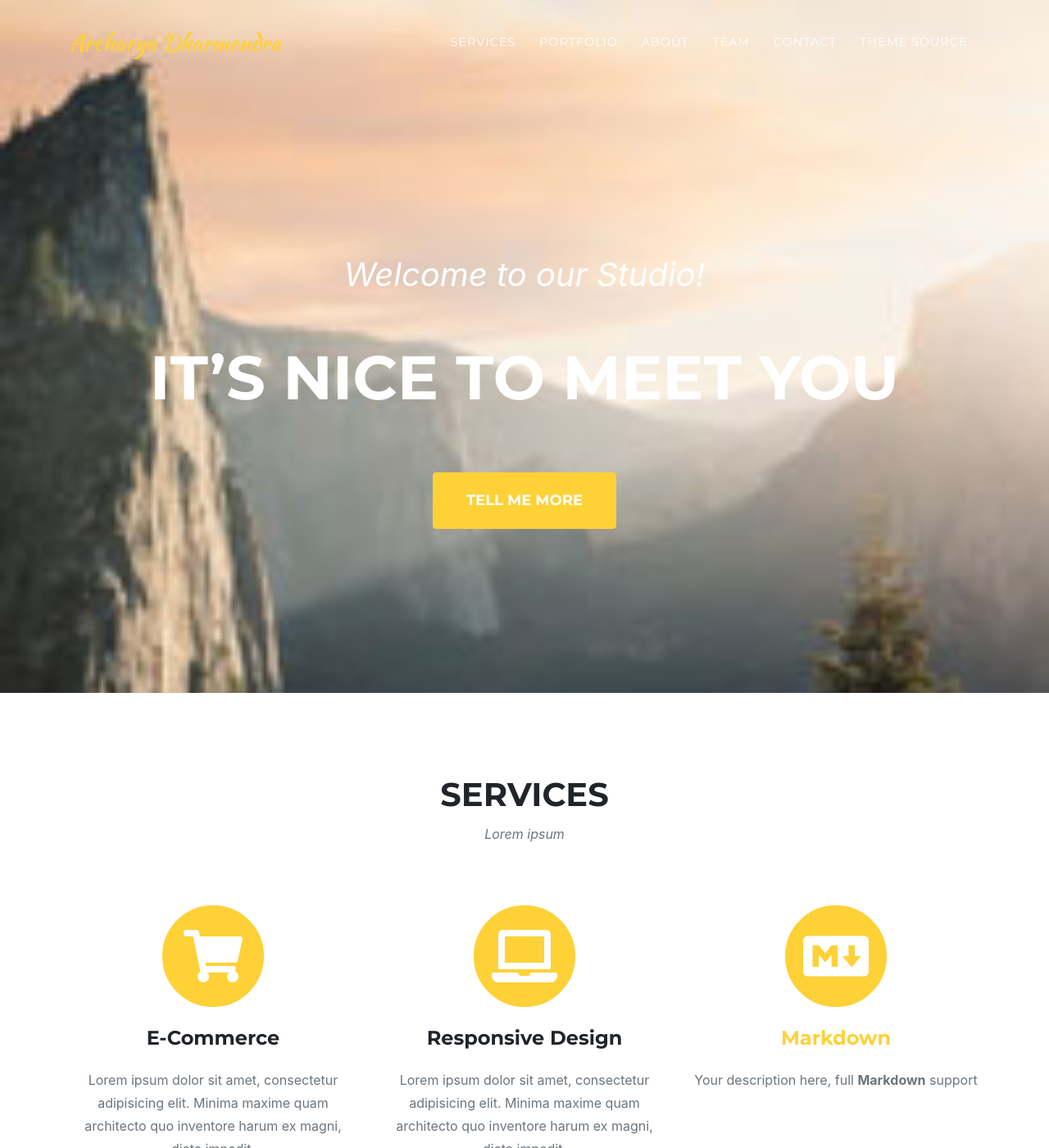
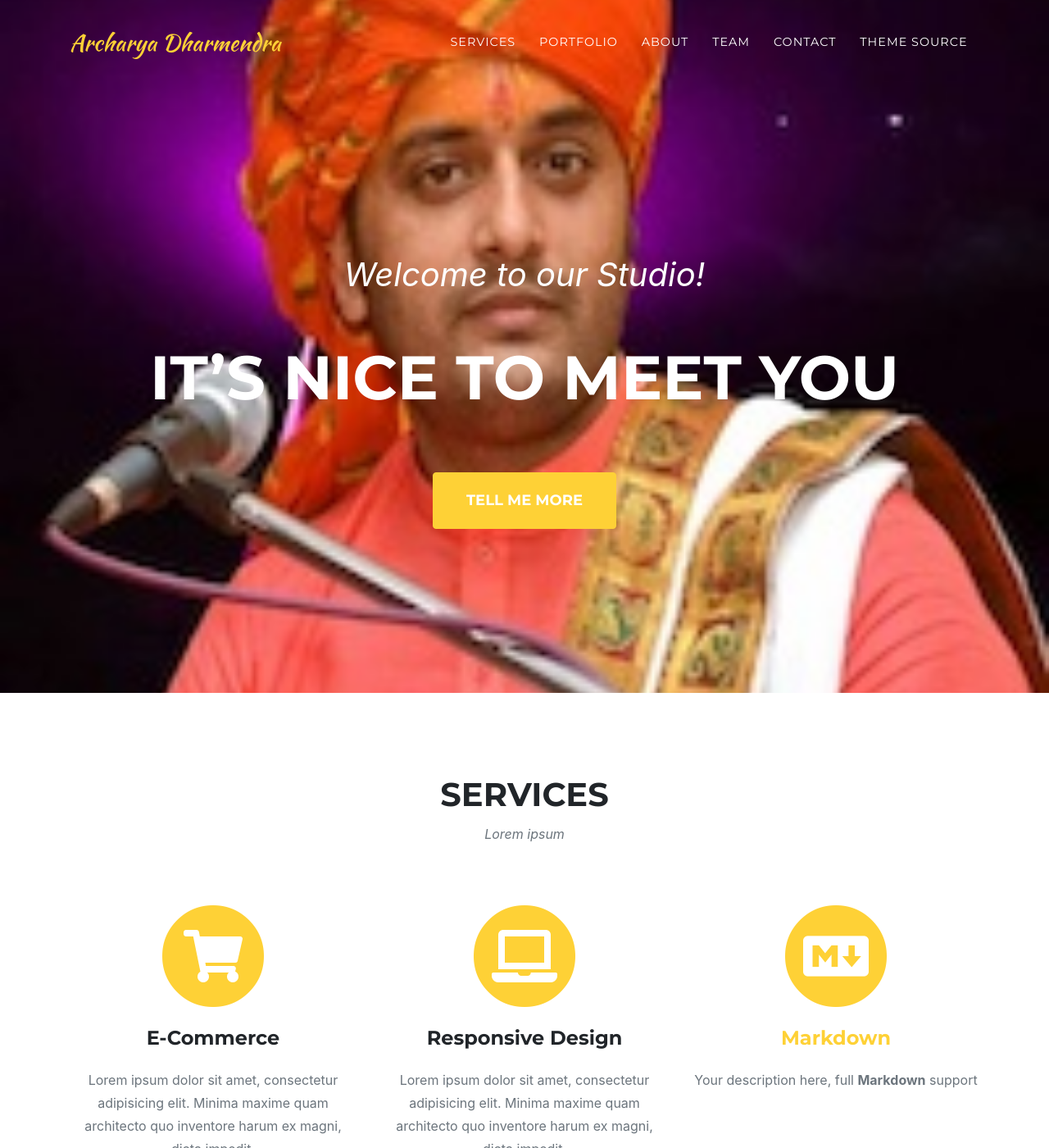
Before and after one commit to acharyadharmendra/acharyadharmendra.github.io, a Jekyll site: the page built from index.md, in a window 1280 px wide and 1400 px high. Shown: the whole window at 82% size. Built offline with Jekyll 4.4.1, drawn with Linux system fonts in a browser that asks for light colours; some web fonts are replaced.

Commit message:
Change in header background image

```diff
--- a/_data/style.yml
+++ b/_data/style.yml
@@ -4,7 +4,7 @@
 #black: "#000"
 
 #Image Customization
-header-image: "../img/timeline/1.jpg"
+header-image: "../img/timeline/5.jpeg"
 contact-image: "../img/contact.png"
 
 #Font Awesome icon for portfolio grid when an item is hovered over
```
